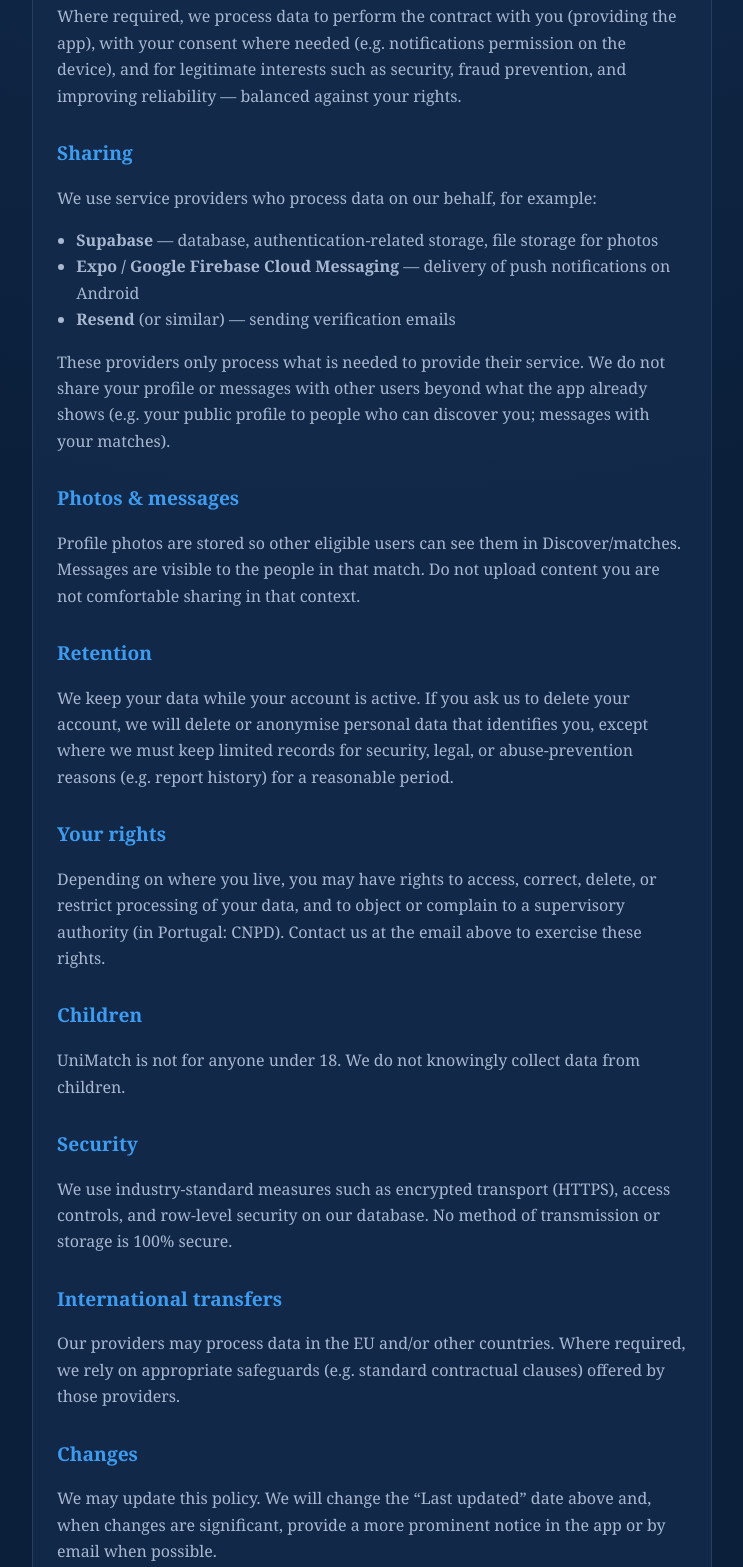
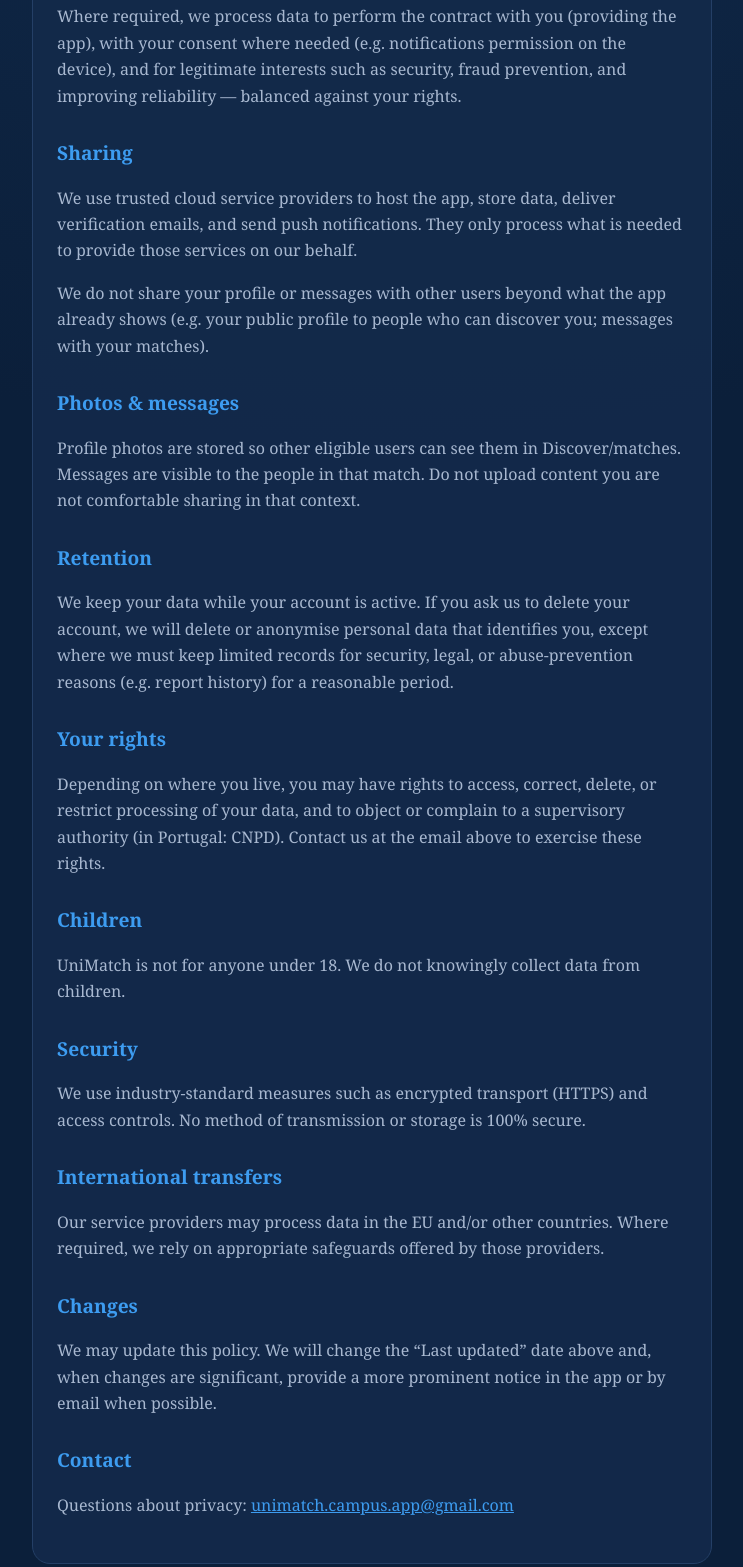
Before and after one commit to opracilop/unimatch-legal, a plain HTML site: page index.html in a window 1280 px wide. Shown: the part 1107-2674 px from the top of the page, without its empty margins (268-1011 px from the left). Drawn offline with Linux system fonts and the light colour scheme.

Commit message:
Soften privacy policy: less stack detail, dedicated contact email

```diff
--- a/index.html
+++ b/index.html
@@ -70,7 +70,7 @@
           Last updated: 24 November 2026<br />
           Developer: UniMatch App<br />
           Contact:
-          <a href="mailto:putopoli43@gmail.com">putopoli43@gmail.com</a>
+          <a href="mailto:unimatch.campus.app@gmail.com">unimatch.campus.app@gmail.com</a>
         </p>
 
         <p>
@@ -107,8 +107,8 @@
             take
           </li>
           <li>
-            <strong>Device notifications:</strong> an Expo/Firebase push token
-            so we can send match and message alerts on your device
+            <strong>Device notifications:</strong> a device push token so we can
+            send match and message alerts
           </li>
           <li>
             <strong>Technical:</strong> basic app and server logs needed to run
@@ -137,23 +137,11 @@
 
         <h2>Sharing</h2>
         <p>
-          We use service providers who process data on our behalf, for example:
+          We use trusted cloud service providers to host the app, store data,
+          deliver verification emails, and send push notifications. They only
+          process what is needed to provide those services on our behalf.
         </p>
-        <ul>
-          <li>
-            <strong>Supabase</strong> — database, authentication-related
-            storage, file storage for photos
-          </li>
-          <li>
-            <strong>Expo / Google Firebase Cloud Messaging</strong> — delivery of
-            push notifications on Android
-          </li>
-          <li>
-            <strong>Resend</strong> (or similar) — sending verification emails
-          </li>
-        </ul>
         <p>
-          These providers only process what is needed to provide their service.
           We do not share your profile or messages with other users beyond what
           the app already shows (e.g. your public profile to people who can
           discover you; messages with your matches).
@@ -190,16 +178,16 @@
 
         <h2>Security</h2>
         <p>
-          We use industry-standard measures such as encrypted transport (HTTPS),
-          access controls, and row-level security on our database. No method of
-          transmission or storage is 100% secure.
+          We use industry-standard measures such as encrypted transport (HTTPS)
+          and access controls. No method of transmission or storage is 100%
+          secure.
         </p>
 
         <h2>International transfers</h2>
         <p>
-          Our providers may process data in the EU and/or other countries. Where
-          required, we rely on appropriate safeguards (e.g. standard contractual
-          clauses) offered by those providers.
+          Our service providers may process data in the EU and/or other
+          countries. Where required, we rely on appropriate safeguards offered by
+          those providers.
         </p>
 
         <h2>Changes</h2>
@@ -212,7 +200,7 @@
         <h2>Contact</h2>
         <p>
           Questions about privacy:
-          <a href="mailto:putopoli43@gmail.com">putopoli43@gmail.com</a>
+          <a href="mailto:unimatch.campus.app@gmail.com">unimatch.campus.app@gmail.com</a>
         </p>
       </article>
     </main>
```
